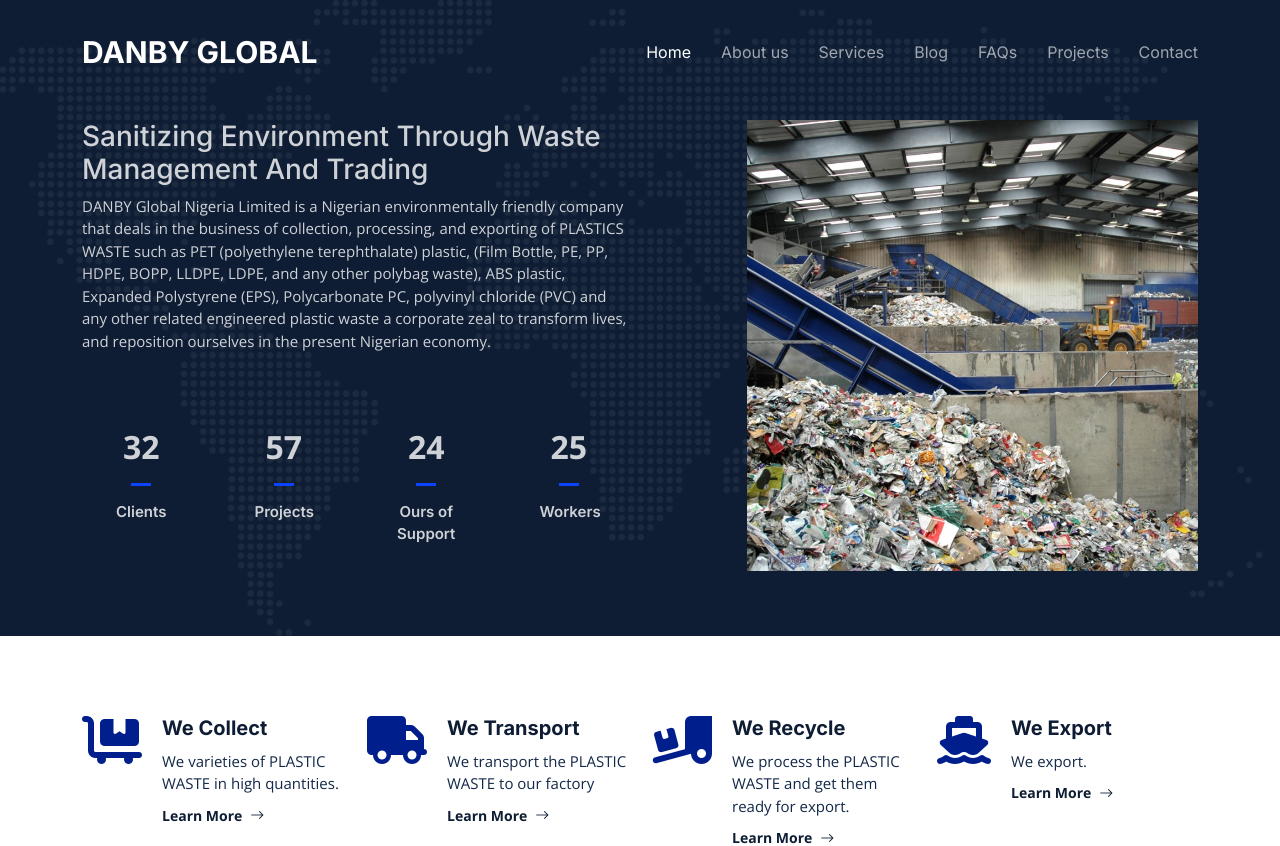
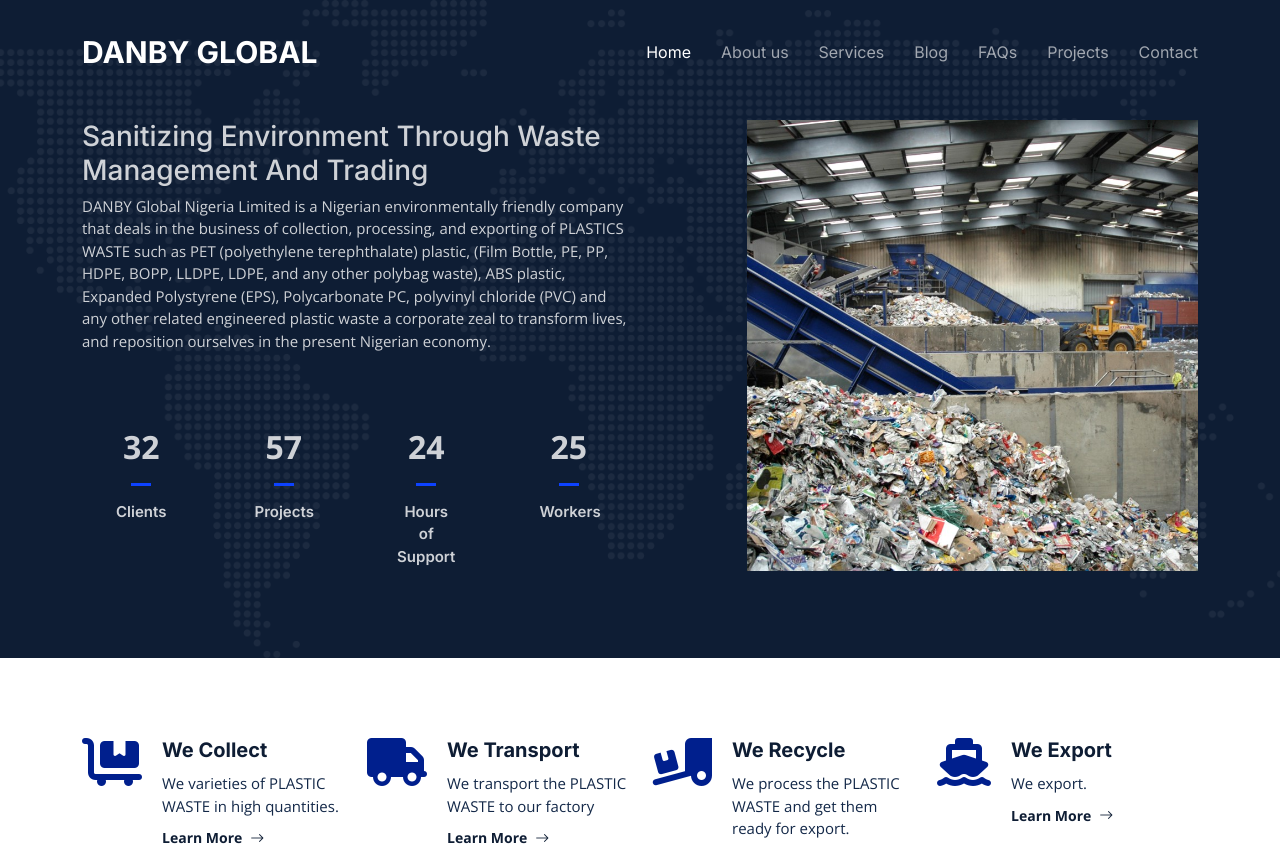
Before and after one commit to harunayakubuu/danbyglobal, a Django app: page / in a window 1280 px wide. Shown: the top 846 px of the page. Run offline with Django 3.2, Linux system fonts and the light colour scheme; data that the repository does not hold is empty; some libraries are stand-ins or nearby versions.

Commit message:
Edited index template

```diff
--- a/pages/templates/pages/index.html
+++ b/pages/templates/pages/index.html
@@ -43,7 +43,7 @@
             <div class="col-lg-3 col-6">
               <div class="stats-item text-center w-100 h-100">
                 <span data-purecounter-start="0" data-purecounter-end="24" data-purecounter-duration="1" class="purecounter"></span>
-                <p>Ours of Support</p>
+                <p>Hours of Support</p>
               </div>
             </div>
 
```
